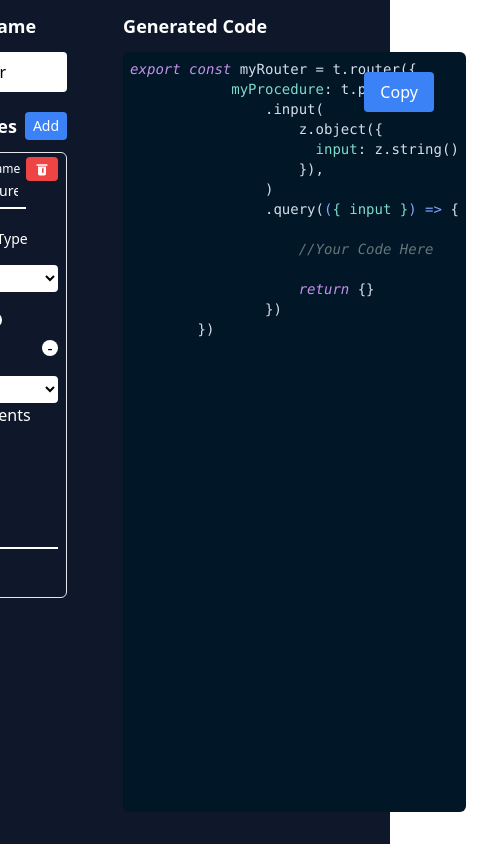
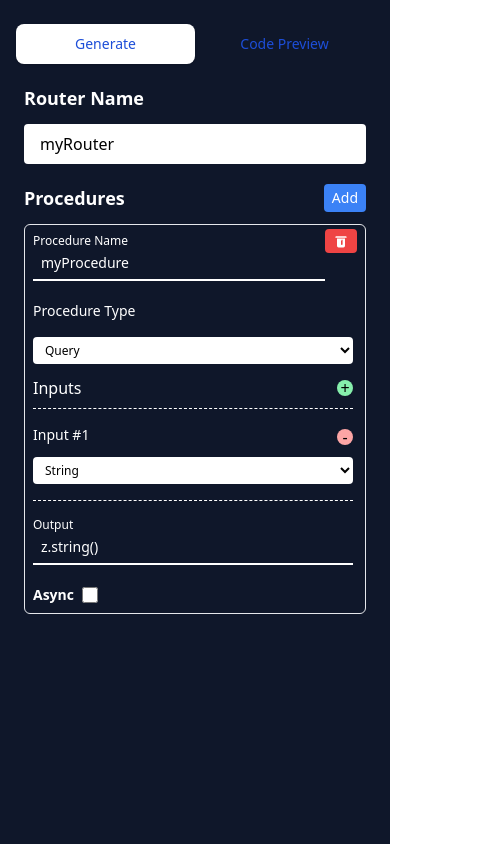
Before and after one commit to kroucher/trpc-router-builder, a Next.js app: page /generator in a window 390 px wide. Shown: the whole page, 498 px wide, since content can reach past the window. Built offline with nearby package versions, Linux system fonts and the light colour scheme.

Commit message:
feat: styling updates/responsive

```diff
--- a/package.json
+++ b/package.json
@@ -10,6 +10,7 @@
     "format": "prettier --write src"
   },
   "dependencies": {
+    "@headlessui/react": "^1.7.3",
     "next": "12.3.1",
     "react": "18.2.0",
     "react-dom": "18.2.0",
--- /dev/null
+++ b/src/components/CodePreview.tsx
@@ -0,0 +1,49 @@
+import { generateCode } from "../utils/useCodeGenerator";
+import SyntaxHighlighter from "react-syntax-highlighter";
+import { nightOwl } from "react-syntax-highlighter/dist/cjs/styles/hljs";
+import { Procedure } from "../pages/generator";
+
+const CodePreview = ({
+  routerName,
+  procedures,
+}: {
+  routerName: string;
+  procedures: Procedure[];
+}) => {
+  return (
+    <div className="relative mx-auto flex basis-1/2 flex-col items-start justify-start rounded-md px-8">
+      <h1 className="py-1 text-lg font-bold ">Generated Code</h1>
+      <SyntaxHighlighter
+        language="javascript"
+        style={nightOwl}
+        wrapLines={true}
+        className="mt-2 min-h-[50vh] w-full rounded-md px-4 py-2 text-sm"
+      >
+        {generateCode({ routerName, procedures })}
+      </SyntaxHighlighter>
+      <button
+        id="copy-button"
+        className="absolute top-12 right-12 rounded bg-blue-500/60 px-2 py-1 text-sm text-white"
+        onClick={() => {
+          navigator.clipboard.writeText(
+            generateCode({ routerName, procedures })
+          );
+          setTimeout(() => {
+            document
+              .getElementById("copy-button")
+              ?.classList.add("bg-green-500");
+          }, 100);
+          setTimeout(() => {
+            document
+              .getElementById("copy-button")
+              ?.classList.remove("bg-green-500");
+          }, 1000);
+        }}
+      >
+        Copy
+      </button>
+    </div>
+  );
+};
+
+export default CodePreview;
--- a/src/components/Procedures/ProcedureInputField.tsx
+++ b/src/components/Procedures/ProcedureInputField.tsx
@@ -5,23 +5,17 @@ const ProcedureInputField = ({
   procedure,
   i,
   updateProcedure,
-  title,
-  purpose,
-  isUnique,
   input,
   options,
 }: {
   procedure: Procedure;
   i: number;
   updateProcedure: (i: number, procedure: Procedure) => void;
-  title: string;
-  purpose: string;
-  isUnique?: boolean;
   input: Input;
   options: string[];
 }) => {
   return (
-    <div className="relative w-full">
+    <div className="relative w-full max-w-xs border-b border-dashed border-white pb-4">
       <h1 className="py-1 text-sm font-light">Input #{i + 1}</h1>
       <select
         className="mt-2 w-full max-w-xs rounded bg-white px-2 py-1 text-xs capitalize text-black"
@@ -50,26 +44,13 @@ const ProcedureInputField = ({
           </option>
         ))}
       </select>
-      <div className="absolute top-0 right-0">
-        <button
-          className={`flex h-4 w-4 items-center justify-center rounded-full bg-white text-black`}
-          onClick={() => {
-            updateProcedure(procedure.id, {
-              ...procedure,
-              input: procedure.input?.filter((input, j) => j !== i),
-            });
-          }}
-        >
-          -
-        </button>
-      </div>
-      <span>Requirements</span>
+      {input.inputObject.type === "array" && (
+        <div className="flex flex-col">
+          <span className="pt-2 text-sm font-light">Array of:</span>
           <div>
-        <h1 className="py-1 text-sm font-light">Required</h1>
-        <input
-          className="mt-2 h-4 w-4 rounded bg-white text-black"
-          type="checkbox"
-          checked={input.inputObject.required}
+            <select
+              className="mt-2 w-fit rounded bg-white px-2 py-1 text-xs capitalize text-black"
+              value={input.inputObject.arrayOf}
               onChange={(e) => {
                 updateProcedure(procedure.id, {
                   ...procedure,
@@ -79,7 +60,7 @@ const ProcedureInputField = ({
                         ...input,
                         inputObject: {
                           ...input.inputObject,
-                      required: e.target.checked,
+                          arrayOf: e.target.value,
                         },
                       };
                     }
@@ -87,50 +68,62 @@ const ProcedureInputField = ({
                   }),
                 });
               }}
-        />
+            >
+              {options.map((option) => {
+                if (option === "array") return null;
+                if (option === "object") return null;
+                return (
+                  <option key={option} value={option}>
+                    {option}s
+                  </option>
+                );
+              })}
+            </select>
           </div>
-      {input.inputObject.typeRequirements?.map((typeRequirement, j) => {
-        return (
-          <div key={j}>
-            <h1 className="py-1 text-sm font-light">{typeRequirement.name}</h1>
-            <input
-              className="mt-2 h-4 w-4 rounded bg-white text-black"
-              type="checkbox"
-              checked={typeRequirement.enabled}
-              onChange={(e) => {
+        </div>
+      )}
+      <button
+        className={`absolute -right-2 top-0 mt-2 mr-2 flex h-4 w-4 items-center justify-center rounded-full bg-red-300 text-black`}
+        onClick={() => {
           updateProcedure(procedure.id, {
             ...procedure,
-                  input: procedure.input?.map((input, k) => {
-                    if (k === i) {
-                      return {
-                        ...input,
-                        inputObject: {
-                          ...input.inputObject,
-                          typeRequirements:
-                            input.inputObject.typeRequirements?.map(
-                              (typeRequirement, l) => {
-                                if (l === j) {
-                                  return {
-                                    ...typeRequirement,
-                                    enabled: e.target.checked,
-                                  };
-                                }
-                                return typeRequirement;
-                              }
-                            ),
-                        },
-                      };
-                    }
-                    return input;
-                  }),
+            input: procedure.input?.filter((_, j) => j !== i),
           });
         }}
-            />
-          </div>
-        );
-      })}
+      >
+        -
+      </button>
     </div>
   );
 };
 
 export default ProcedureInputField;
+
+// Language: typescript
+// Path: src/components/Procedures/ProcedureTextInput.tsx
+// Compare this snippet from src/utils/useCodeGenerator.tsx:
+// import { Procedure } from "../pages/generator";
+//
+// const procedureInput = (title: string, type: string) => {
+//   switch (type) {
+//     case "string":
+//       return {
+//         result: `z.string()`,
+//       };
+//     case "number":
+//       return {
+//         result: `z.number()`,
+//       };
+//     case "boolean":
+//       return {
+//         result: `z.boolean()`,
+//       };
+//     case "array":
+//       return {
+//         result: `z.array()`,
+//       };
+//     case "object":
+//       return {
+//         result: `z.object()`,
+//       };
+//
--- a/src/components/Procedures/Procedures.tsx
+++ b/src/components/Procedures/Procedures.tsx
@@ -65,10 +65,10 @@ const Procedures = ({
               purpose="type"
               options={["query", "mutation", "subscription"]}
             />
-            <div className="relative flex w-fit items-center justify-start space-x-3">
+            <div className="relative flex w-full max-w-xs items-center justify-between space-x-3 border-b border-dashed border-white pb-2">
               <span>Inputs</span>
               <button
-                className={`mt-2 mr-2 flex h-4 w-4 items-center justify-center rounded-full bg-white text-black`}
+                className={`mr-2 flex h-4 w-4 items-center justify-center rounded-full bg-green-300 text-black`}
                 onClick={() => {
                   updateProcedure(procedure.id, {
                     ...procedure,
@@ -95,12 +95,10 @@ const Procedures = ({
               return (
                 <ProcedureInputField
                   key={i}
-                  title={input.inputObject.type}
                   procedure={procedure}
-                  purpose="input"
                   i={i}
                   updateProcedure={updateProcedure}
-                  options={["string", "number", "boolean"]}
+                  options={["string", "number", "boolean", "array", "object"]}
                   input={input}
                 />
               );
--- /dev/null
+++ b/src/components/RouterGenerator.tsx
@@ -0,0 +1,48 @@
+import { Procedure } from "../pages/generator";
+import Procedures from "./Procedures/Procedures";
+
+const RouterGenerator = ({
+  routerName,
+  setRouterName,
+  addProcedure,
+  procedures,
+  updateProcedure,
+  removeProcedure,
+}: {
+  routerName: string;
+  setRouterName: (routerName: string) => void;
+  addProcedure: () => void;
+  procedures: Procedure[];
+  updateProcedure: (id: number, procedure: Procedure) => void;
+  removeProcedure: (id: number) => void;
+}) => {
+  return (
+    <div className="flex w-full flex-col items-start justify-start px-6 lg:basis-1/2">
+      <h1 className="py-1 text-lg font-bold ">Router Name</h1>
+      <input
+        className="mt-2 w-full rounded bg-white px-4 py-2 text-black"
+        value={routerName}
+        onChange={(e) => setRouterName(e.target.value)}
+      />
+      {/* add procedure */}
+      <div className="mt-4 flex w-full flex-col items-start justify-start">
+        <div className="flex w-full items-center justify-between">
+          <h1 className="py-1 text-lg font-bold ">Procedures</h1>
+          <button
+            className="ml-2 rounded bg-blue-500 px-2 py-1 text-sm text-white"
+            onClick={addProcedure}
+          >
+            Add
+          </button>
+        </div>
+        <Procedures
+          procedures={procedures}
+          updateProcedure={updateProcedure}
+          removeProcedure={removeProcedure}
+        />
+      </div>
+    </div>
+  );
+};
+
+export default RouterGenerator;
--- /dev/null
+++ b/src/layouts/DesktopLayout.tsx
@@ -0,0 +1,35 @@
+import CodePreview from "../components/CodePreview";
+import RouterGenerator from "../components/RouterGenerator";
+import { Procedure } from "../pages/generator";
+
+const DesktopLayout = ({
+  routerName,
+  setRouterName,
+  addProcedure,
+  procedures,
+  updateProcedure,
+  removeProcedure,
+}: {
+  routerName: string;
+  setRouterName: (routerName: string) => void;
+  addProcedure: () => void;
+  procedures: Procedure[];
+  updateProcedure: (id: number, procedure: Procedure) => void;
+  removeProcedure: (id: number) => void;
+}) => {
+  return (
+    <div className="flex min-h-screen w-full items-start justify-between bg-slate-900 py-2 text-white">
+      <RouterGenerator
+        routerName={routerName}
+        setRouterName={setRouterName}
+        addProcedure={addProcedure}
+        procedures={procedures}
+        updateProcedure={updateProcedure}
+        removeProcedure={removeProcedure}
+      />
+      <CodePreview routerName={routerName} procedures={procedures} />
+    </div>
+  );
+};
+
+export default DesktopLayout;
--- /dev/null
+++ b/src/layouts/MobileLayout.tsx
@@ -0,0 +1,75 @@
+import { Tab } from "@headlessui/react";
+import { ReactNode } from "react";
+import CodePreview from "../components/CodePreview";
+import RouterGenerator from "../components/RouterGenerator";
+import { Procedure } from "../pages/generator";
+
+function classNames(...classes: string[]) {
+  return classes.filter(Boolean).join(" ");
+}
+
+const MobileLayout = ({
+  routerName,
+  setRouterName,
+  addProcedure,
+  procedures,
+  updateProcedure,
+  removeProcedure,
+}: {
+  routerName: string;
+  setRouterName: (routerName: string) => void;
+  procedures: Procedure[];
+  addProcedure: () => void;
+  updateProcedure: (id: number, procedure: Procedure) => void;
+  removeProcedure: (id: number) => void;
+}) => {
+  return (
+    <Tab.Group>
+      <Tab.List className="flex items-center p-4">
+        <Tab
+          className={({ selected }) =>
+            classNames(
+              "w-full rounded-lg py-2.5 text-sm font-medium leading-5 text-blue-700",
+              "ring-white ring-opacity-60 ring-offset-2 ring-offset-blue-400 focus:outline-none focus:ring-2",
+              selected
+                ? "bg-white shadow"
+                : "text-blue-100 hover:bg-white/[0.12] hover:text-white"
+            )
+          }
+        >
+          Generate
+        </Tab>
+        <Tab
+          className={({ selected }) =>
+            classNames(
+              "w-full rounded-lg py-2.5 text-sm font-medium leading-5 text-blue-700",
+              "ring-white ring-opacity-60 ring-offset-2 ring-offset-blue-400 focus:outline-none focus:ring-2",
+              selected
+                ? "bg-white shadow"
+                : "text-blue-100 hover:bg-white/[0.12] hover:text-white"
+            )
+          }
+        >
+          Code Preview
+        </Tab>
+      </Tab.List>
+      <Tab.Panels className="w-full">
+        <Tab.Panel className="w-full">
+          <RouterGenerator
+            routerName={routerName}
+            procedures={procedures}
+            setRouterName={setRouterName}
+            addProcedure={addProcedure}
+            updateProcedure={updateProcedure}
+            removeProcedure={removeProcedure}
+          />
+        </Tab.Panel>
+        <Tab.Panel>
+          <CodePreview routerName={routerName} procedures={procedures} />{" "}
+        </Tab.Panel>
+      </Tab.Panels>
+    </Tab.Group>
+  );
+};
+
+export default MobileLayout;
--- a/src/pages/generator/index.tsx
+++ b/src/pages/generator/index.tsx
@@ -1,9 +1,9 @@
 import { NextPage } from "next";
 import { useState } from "react";
-import Procedures from "../../components/Procedures/Procedures";
-import SyntaxHighlighter from "react-syntax-highlighter";
-import { nightOwl } from "react-syntax-highlighter/dist/cjs/styles/hljs";
-import { generateCode } from "../../utils/useCodeGenerator";
+import CodePreview from "../../components/CodePreview";
+import RouterGenerator from "../../components/RouterGenerator";
+import DesktopLayout from "../../layouts/DesktopLayout";
+import MobileLayout from "../../layouts/MobileLayout";
 
 export type QueryTypes = "query" | "mutation" | "subscription";
 export type Procedure = {
@@ -26,6 +26,7 @@ export type InputObject = {
   required?: boolean;
   optional?: boolean;
   typeRequirements?: TypeRequirement[];
+  arrayOf?: string;
 };
 
 export type TypeRequirement = {
@@ -105,69 +106,25 @@ const GeneratorPage: NextPage = () => {
 
   return (
     <main className="flex min-h-screen items-start justify-center bg-slate-900 py-2 text-white ">
-      {/* selections */}
-      <div className="flex w-full basis-1/2 flex-col items-start justify-start px-6">
-        <h1 className="py-1 text-lg font-bold ">Router Name</h1>
-        <input
-          className="mt-2 w-full rounded bg-white px-4 py-2 text-black"
-          value={routerName}
-          onChange={(e) => setRouterName(e.target.value)}
+      <div className="w-full lg:hidden">
+        <MobileLayout
+          routerName={routerName}
+          procedures={procedures}
+          setRouterName={setRouterName}
+          addProcedure={addProcedure}
+          updateProcedure={updateProcedure}
+          removeProcedure={removeProcedure}
         />
-        {/* add procedure */}
-        <div className="mt-4 flex w-full flex-col items-start justify-start">
-          <div className="flex w-full items-center justify-between">
-            <h1 className="py-1 text-lg font-bold ">Procedures</h1>
-            <button
-              className="ml-2 rounded bg-blue-500 px-2 py-1 text-sm text-white"
-              onClick={addProcedure}
-            >
-              Add
-            </button>
-          </div>
-          <Procedures
-            procedures={procedures}
-            updateProcedure={updateProcedure}
-            removeProcedure={removeProcedure}
-          />
-        </div>
       </div>
-      {/* code */}
-      <div className="relative mx-auto flex basis-1/2 flex-col items-start justify-start rounded-md px-8">
-        <h1 className="py-1 text-lg font-bold ">Generated Code</h1>
-        <SyntaxHighlighter
-          language="javascript"
-          style={nightOwl}
-          className="mt-2 h-[90vh] w-full rounded-md px-4 py-2 text-sm"
-        >
-          {generateCode({ routerName, procedures })}
-        </SyntaxHighlighter>
-        {/* <textarea
-          className="mt-2 h-[90vh] w-full rounded-md bg-white px-4 py-2 text-black"
-          value={generateCode({ routerName, procedures })}
-          readOnly
-        /> */}
-        {/* copy to clipboard button */}
-        <button
-          id="copy-button"
-          className="absolute top-16 right-16 rounded bg-blue-500 px-4 py-2 text-white"
-          onClick={() => {
-            navigator.clipboard.writeText(
-              generateCode({ routerName, procedures })
-            );
-            setTimeout(() => {
-              document
-                .getElementById("copy-button")
-                ?.classList.add("bg-green-500");
-            }, 100);
-            setTimeout(() => {
-              document
-                .getElementById("copy-button")
-                ?.classList.remove("bg-green-500");
-            }, 1000);
-          }}
-        >
-          Copy
-        </button>
+      <div className="hidden w-full lg:block">
+        <DesktopLayout
+          routerName={routerName}
+          procedures={procedures}
+          addProcedure={addProcedure}
+          updateProcedure={updateProcedure}
+          removeProcedure={removeProcedure}
+          setRouterName={setRouterName}
+        />
       </div>
     </main>
   );
--- a/src/utils/useCodeGenerator.tsx
+++ b/src/utils/useCodeGenerator.tsx
@@ -1,4 +1,43 @@
 import { Procedure } from "../pages/generator";
+
+const procedureInput = (
+  title: string,
+  type: string,
+  arrayOf?: string
+): { result: string } => {
+  switch (type) {
+    case "string":
+      return {
+        result: `z.string()`,
+      };
+    case "number":
+      return {
+        result: `z.number()`,
+      };
+    case "boolean":
+      return {
+        result: `z.boolean()`,
+      };
+    case "array":
+      if (arrayOf) {
+        return {
+          result: `z.array(${procedureInput(title, arrayOf).result})`,
+        };
+      } else {
+        return {
+          result: `z.array(z.string())`,
+        };
+      }
+    case "object":
+      return {
+        result: `z.object()`,
+      };
+    default:
+      return {
+        result: `z.string()`,
+      };
+  }
+};
 
 export const generateCode = ({
   routerName,
@@ -18,29 +57,11 @@ export const generateCode = ({
                           ? p.input
                               .map(
                                 (i) =>
-                                  `${i.title}: ${
-                                    i.inputObject.type === "string"
-                                      ? `z.string()${
-                                          i.inputObject.required
-                                            ? ""
-                                            : ".nullable()"
-                                        }`
-                                      : i.inputObject.type === "number"
-                                      ? `z.number()${
-                                          i.inputObject.required
-                                            ? ""
-                                            : ".nullable()"
-                                        }`
-                                      : i.inputObject.type === "boolean"
-                                      ? `z.boolean()${
-                                          i.inputObject.required
-                                            ? ""
-                                            : ".nullable()"
-                                        }`
-                                      : i.inputObject.type === "date"
-                                      ? "z.date()"
-                                      : "z.string()"
-                                  }`
+                                  procedureInput(
+                                    i.title,
+                                    i.inputObject.type,
+                                    i.inputObject?.arrayOf
+                                  ).result
                               )
                               .join(",\n                      ")
                           : ""
```
Also changed, not shown: 1 other file (tests, documents, lock files or other folders). Lines whose indentation alone changed are shown as unchanged.
